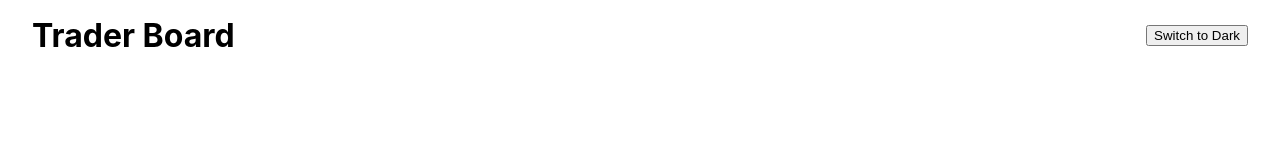
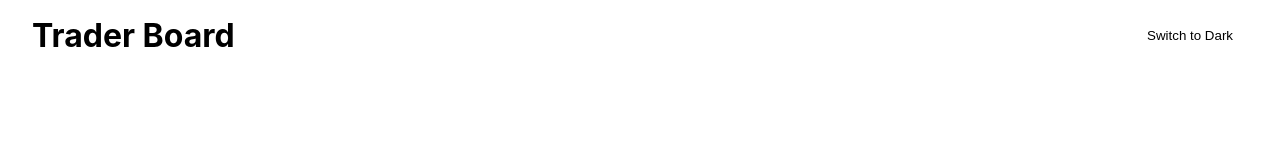
Before and after one commit to xenirio/trader-board, a Next.js app: page / in a window 1280 px wide. Shown: the top 160 px of the page. Built offline with nearby package versions, Linux system fonts and the light colour scheme.

Commit message:
feat: Add styles for ThemeToggle component

```diff
--- a/app/components/ThemeToggle/ThemeToggle.module.css
+++ b/app/components/ThemeToggle/ThemeToggle.module.css
@@ -1,14 +1,14 @@
 
-.themeToggleButton {
-  background-color: var(--button-background);
-  color: var(--button-text-color);
-  border: 1px solid var(--button-border-color);
-  padding: 8px 16px;
-  border-radius: 4px;
+.toggleButton {
+  background-color: var(--primary-color);
+  color: var(--text-color);
+  border: none;
+  padding: 10px 15px;
+  border-radius: 5px;
   cursor: pointer;
-  transition: background-color 0.3s ease, color 0.3s ease, border-color 0.3s ease;
+  transition: background-color 0.3s ease, color 0.3s ease;
 }
 
-.themeToggleButton:hover {
-  background-color: var(--button-hover-background);
+.toggleButton:hover {
+  opacity: 0.8;
 }
```
